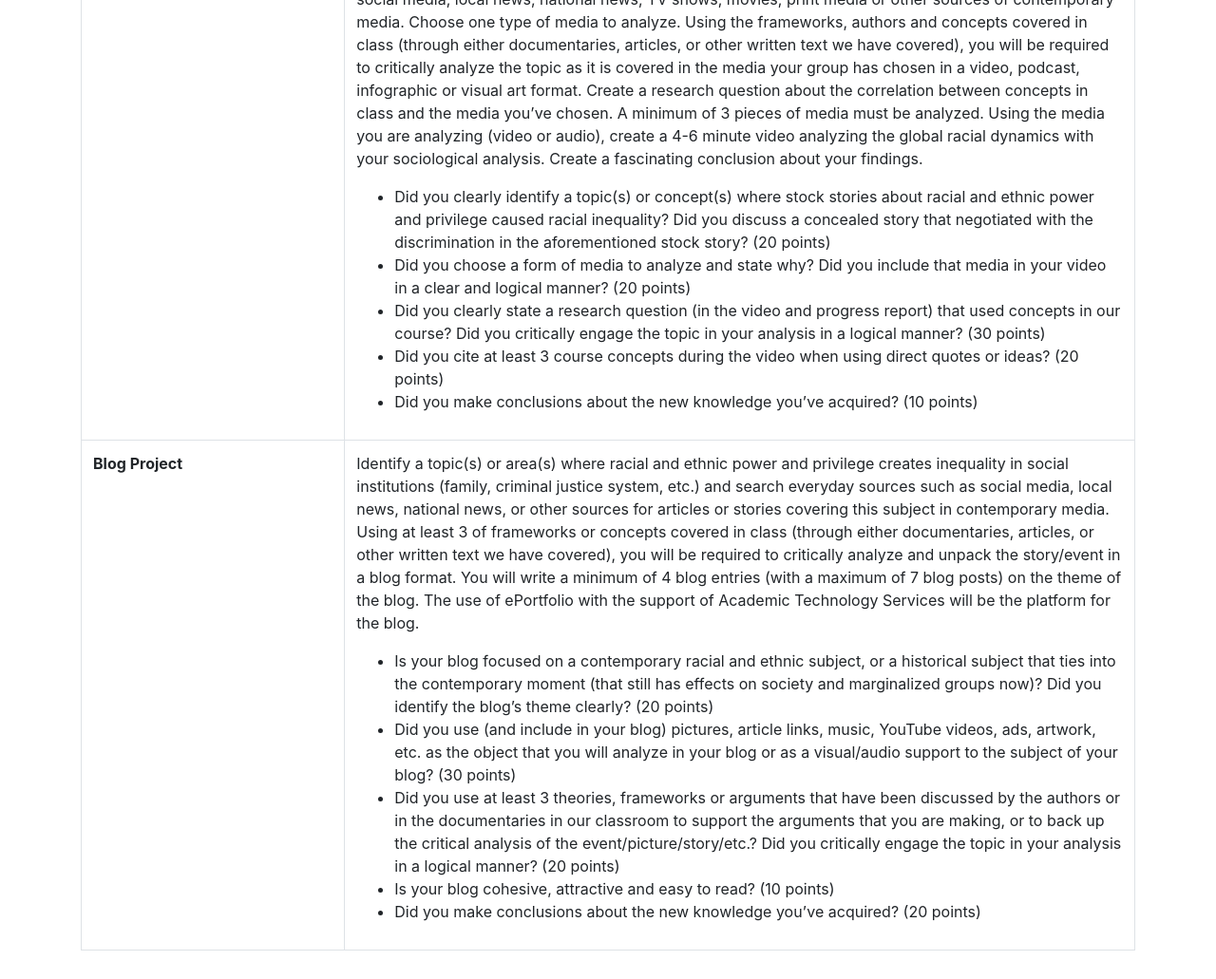
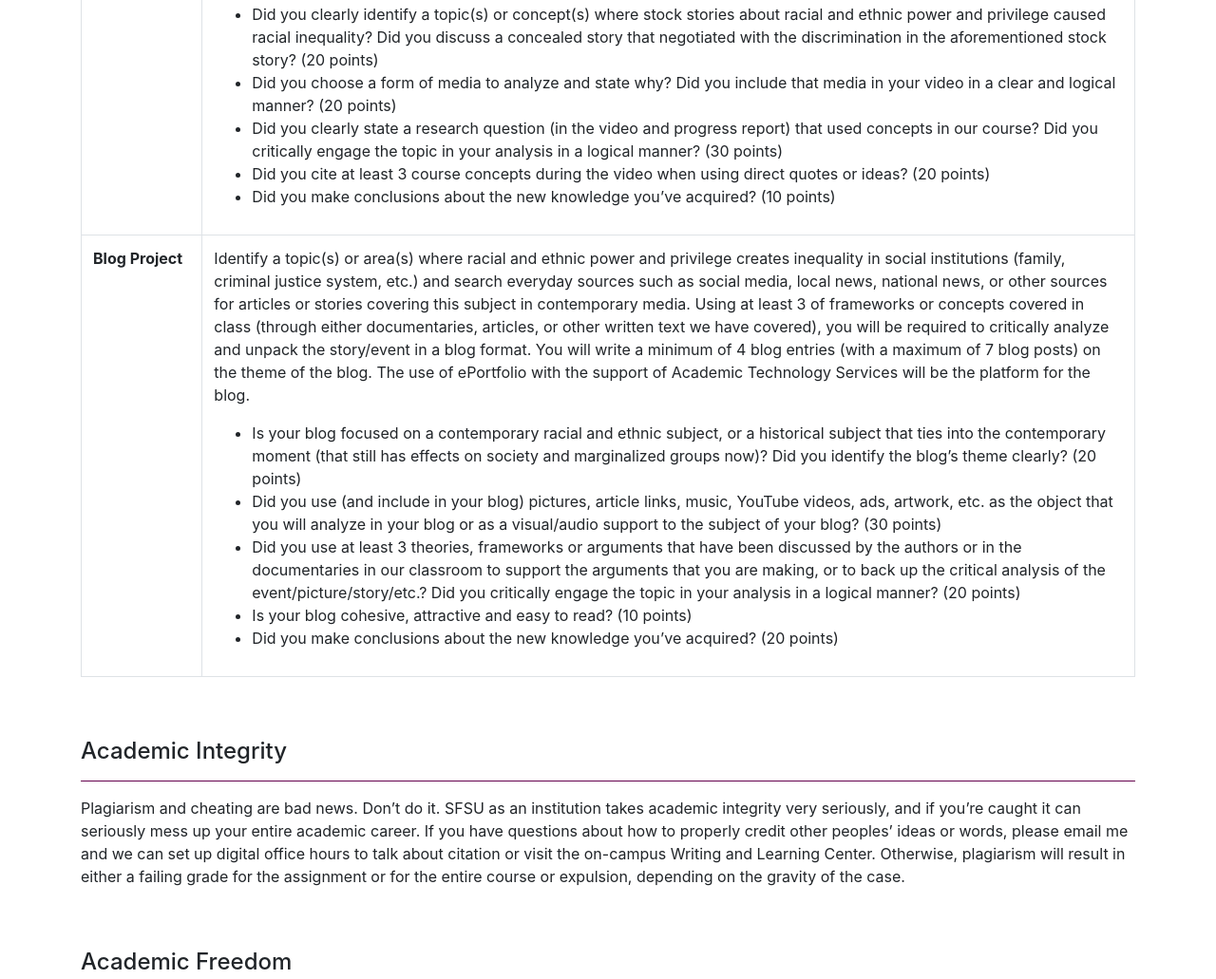
Before and after one commit to rdfm/soc461-syllabus, a plain HTML site: page index.html in a window 1280 px wide. Shown: the part 5022-6053 px from the top of the page at 95% size. Drawn offline with nearby package versions, Linux system fonts and the light colour scheme.

Commit message:
Updates to Final Project table layout.

```diff
--- a/index.html
+++ b/index.html
@@ -324,7 +324,7 @@
         </td>
       </tr>
       <tr>
-        <th class="col-3" scope="row">Blog Project</th>
+        <th scope="row">Blog Project</th>
         <td>
             <p>Identify a topic(s) or area(s) where racial and ethnic power and privilege creates inequality in social institutions (family, criminal justice system, etc.) and search everyday sources such as social media, local news, national news, or other sources for articles or stories covering this subject in contemporary media. Using at least 3 of frameworks or concepts covered in class (through either documentaries, articles, or other written text we have covered), you will be required to critically analyze and unpack the story/event in a blog format. You will write a minimum of 4 blog entries (with a maximum of 7 blog posts) on the theme of the blog.  The use of ePortfolio with the support of Academic Technology Services will be the platform for the blog.</p>
             <ul>
```
